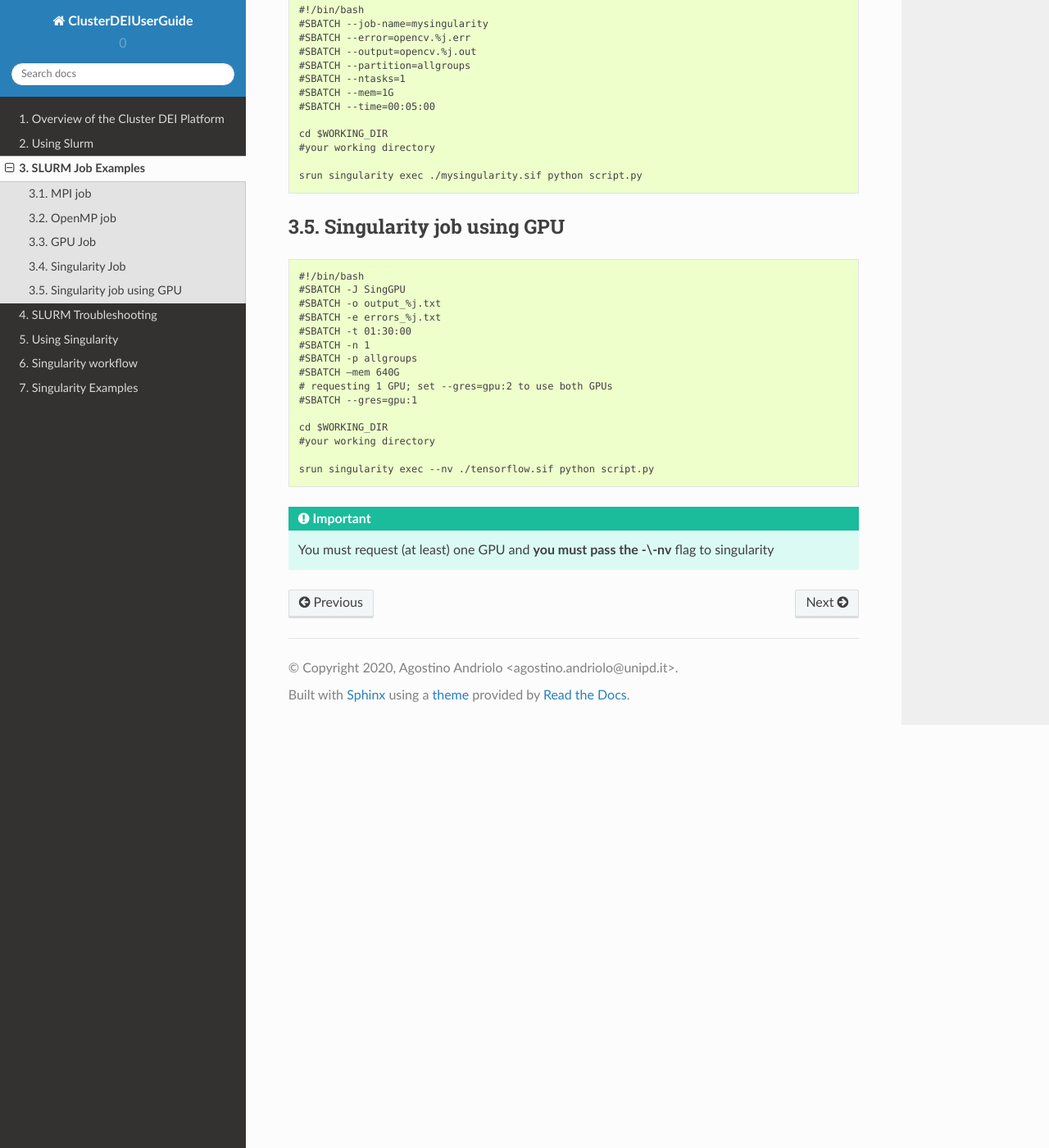
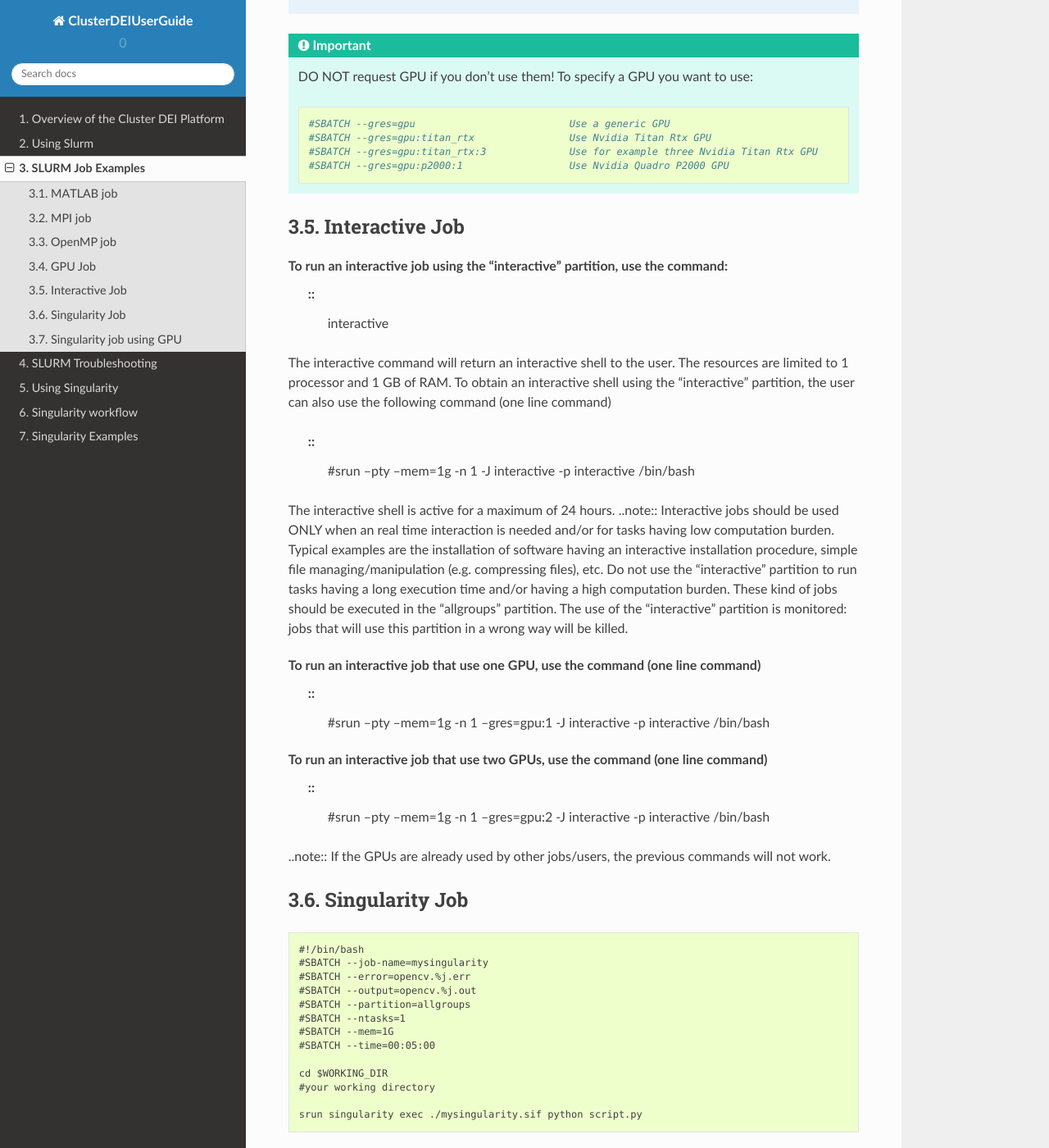
Before and after one commit to agostinoandriolo/clusterDEIguide, a Sphinx documentation site: the page built from ClusterDEIUserGuide-master/docs/SLURMExamples.rst, in a window 1280 px wide and 1400 px high, scrolled down 2091 px. Shown: the whole window at 82% size. Built offline with Sphinx 7.4.7 and the Read the Docs theme 2.0.0, drawn with Linux system fonts in a browser that asks for light colours; some of the changed text lies outside the part shown.

Commit message:
Update SLURMExamples.rst

```diff
--- a/ClusterDEIUserGuide-master/docs/SLURMExamples.rst
+++ b/ClusterDEIUserGuide-master/docs/SLURMExamples.rst
@@ -2,6 +2,26 @@
 ==================
 
 .. _jobexamples:
+
+MATLAB job
+----------
+.. _matlabjob:
+
+::
+
+  #!/bin/bash
+  #SBATCH -J helloMatlab
+  #SBATCH -o output_%j.txt
+  #SBATCH -e errors_%j.txt
+  #SBATCH -t 01:30:00
+  #SBATCH -n 1
+  #SBATCH -p allgroups
+  #SBATCH –mem 10G
+
+  cd $WORKING_DIR
+  #your working directory
+
+  srun matlab < example.m
 
 MPI job
 -------
@@ -102,6 +122,36 @@
      #SBATCH --gres=gpu:titan_rtx:3              Use for example three Nvidia Titan Rtx GPU
      #SBATCH --gres=gpu:p2000:1                  Use Nvidia Quadro P2000 GPU
 
+Interactive Job
+---------------
+
+To run an interactive job using the “interactive” partition, use the command:
+  ::
+    interactive
+
+The interactive command will return an interactive shell to the user. The resources are limited to 1 processor and 1 GB of RAM.
+To obtain an interactive shell using the “interactive” partition, the user can also use the following command (one line command)
+  ::
+    #srun --pty --mem=1g -n 1 -J interactive -p interactive /bin/bash
+The interactive shell is active for a maximum of 24 hours.
+..note::
+Interactive jobs should be used ONLY when an real time interaction is needed and/or for tasks having low computation burden. Typical examples are the installation of software having an interactive installation procedure, simple file managing/manipulation (e.g. compressing files), etc.
+Do not use the “interactive” partition to run tasks having a long execution time and/or having a high computation burden. These kind of jobs should be executed in the “allgroups” partition.
+The use of the “interactive” partition is monitored: jobs that will use this partition in a wrong way will be killed.
+
+.. _InteractivejobwithGPU:
+
+To run an interactive job that use one GPU, use the command (one line command)
+  ::
+    #srun --pty --mem=1g -n 1 --gres=gpu:1 -J interactive -p interactive /bin/bash
+
+To run an interactive job that use two GPUs, use the command (one line command)
+  ::
+    #srun --pty --mem=1g -n 1 --gres=gpu:2 -J interactive -p interactive /bin/bash
+
+..note::
+If the GPUs are already used by other jobs/users, the previous commands will not work.
+
 
 Singularity Job
 ---------------
```
